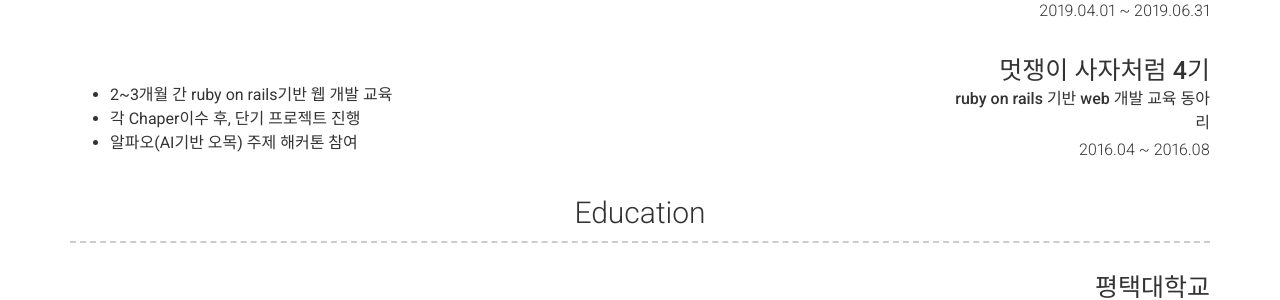
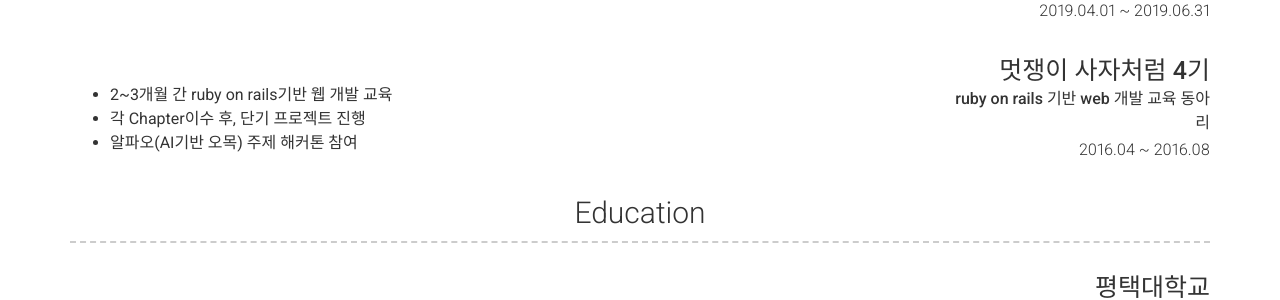
Before and after one commit to Juwon-Kim/resume, a Jekyll site: the page built from index.md, in a window 1280 px wide. Shown: the part 1733-2033 px from the top of the page. Built offline with Jekyll 4.4.1, drawn with Linux system fonts in a browser that asks for light colours; nearby versions of some CDN libraries.

Commit message:
Chaper -> Chapter

```diff
--- a/_config.yml
+++ b/_config.yml
@@ -160,7 +160,7 @@ content:
         description: | # this will include new lines to allow paragraphs
           <ul>
             <li>2~3개월 간 ruby on rails기반 웹 개발 교육</li>
-            <li>각 Chaper이수 후, 단기 프로젝트 진행</li>
+            <li>각 Chapter이수 후, 단기 프로젝트 진행</li>
             <li>알파오(AI기반 오목) 주제 해커톤 참여</li>
           </ul>
 
```
Also changed, not shown: 1 other file.
